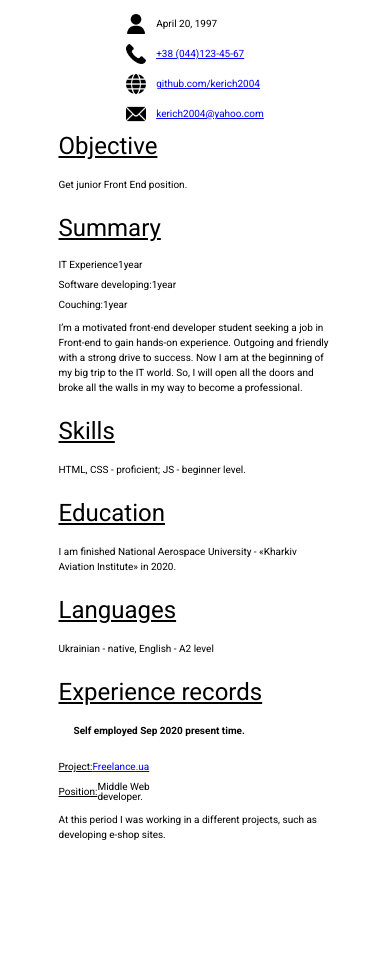
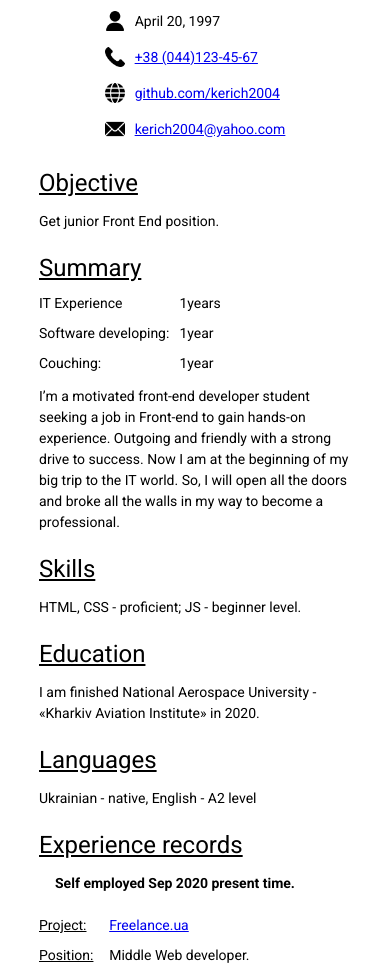
Before and after one commit to kerich2004/test-repository, a plain HTML site: page index.html in a window 390 px wide. Shown: the part 85-1060 px from the top of the page. Before the commit the page ends 967 px from the top, so only its background shows below. Drawn offline with Linux system fonts and the light colour scheme.

Commit message:
html and css changes

```diff
--- a/index.html
+++ b/index.html
@@ -1,27 +1,44 @@
 <!DOCTYPE html>
 <html lang="en">
   <head>
-    <meta charset="UTF-8">
-    <meta http-equiv="X-UA-Compatible" content="IE=edge">
-    <meta name="viewport" content="width=device-width, initial-scale=1.0">
-    <meta name="description" content="Kirill Selenov cv">
+    <meta charset="UTF-8" />
+    <meta http-equiv="X-UA-Compatible" content="IE=edge" />
+    <meta name="viewport" content="width=device-width, initial-scale=1.0" />
+    <meta name="description" content="Kirill Selenov cv" />
     <title>Kirill Seleznov</title>
-    <link rel="icon" type="image/x-icon" href="img/favicon.png">
-    <link rel="stylesheet" href="main.css">
-    <link rel="preconnect" href="https://fonts.googleapis.com">
-    <link rel="preconnect" href="https://fonts.gstatic.com" crossorigin>
-    <link href="https://fonts.googleapis.com/css2?family=Roboto:wght@400;500;700&display=swap" rel="stylesheet">
+    <link rel="icon" type="image/x-icon" href="img/favicon.png" />
+    <link rel="stylesheet" href="styles.css" />
+    <link rel="preconnect" href="https://fonts.googleapis.com" />
+    <link rel="preconnect" href="https://fonts.gstatic.com" crossorigin />
+    <link
+      href="https://fonts.googleapis.com/css2?family=Roboto:wght@400;500;700&display=swap"
+      rel="stylesheet"
+    />
   </head>
   <body>
     <header>
       <h1>Kirill Seleznov</h1>
       <nav>
         <ul>
-
-                <li><img src="img/info.png" alt="">April 20, 1997</li>
-                <li><img src="img/phone.png" alt=""><a href=”tel:+380441234567>+38 (044)123-45-67</a></li>
-                <li><img src="img/site.png" alt=""><a href="https://github.com/kerich2004">github.com/kerich2004</a></li>
-                <li><img src="img/mail.png" alt=""><a href="mailto:kerich2004@yahoo.com">kerich2004@yahoo.com</a></li>
+          <li><img src="img/info.png" alt="Date" />April 20, 1997</li>
+          <li>
+            <img src="img/phone.png" alt="Phone number" /><a
+              href="”tel:+380441234567"
+              >+38 (044)123-45-67</a
+            >
+          </li>
+          <li>
+            <img src="img/site.png" alt="Link site" /><a
+              href="https://github.com/kerich2004"
+              >github.com/kerich2004</a
+            >
+          </li>
+          <li>
+            <img src="img/mail.png" alt="E-mail" /><a
+              href="mailto:kerich2004@yahoo.com"
+              >kerich2004@yahoo.com</a
+            >
+          </li>
         </ul>
       </nav>
     </header>
@@ -30,26 +47,39 @@
       <p>Get junior Front End position.</p>
       <h3>Summary</h3>
       <ul class="main-list">
-            <li><span>IT Experience</span>1year</li>
+        <li><span>IT Experience</span>1years</li>
         <li><span>Software developing:</span> 1year</li>
         <li><span>Couching:</span>1year</li>
       </ul>
-        <p>I’m a motivated front-end developer student seeking a job in Front-end to gain hands-on experience. Outgoing and friendly with a strong drive to success.
-Now I am at the beginning of my big trip to the IT world. So, I will open all the
-doors and broke all the walls in my way to become a professional.</p>
+      <p>
+        I’m a motivated front-end developer student seeking a job in Front-end
+        to gain hands-on experience. Outgoing and friendly with a strong drive
+        to success. Now I am at the beginning of my big trip to the IT world.
+        So, I will open all the doors and broke all the walls in my way to
+        become a professional.
+      </p>
       <h3>Skills</h3>
       <p>HTML, CSS - proficient; JS - beginner level.</p>
       <h3>Education</h3>
-                <p>I am finished National Aerospace University - «Kharkiv Aviation Institute» in 2020.</p>
+      <p>
+        I am finished National Aerospace University - «Kharkiv Aviation
+        Institute» in 2020.
+      </p>
       <h3>Languages</h3>
       <p>Ukrainian - native, English - A2 level</p>
       <h3>Experience records</h3>
       <p class="text-indent">Self employed Sep 2020 present time.</p>
-                <ul class="main-list">
-                    <li><span class="underline">Project:</span><a href="https://freelance.ua/ru/">Freelance.ua</a></li>
+      <ul class="experience-list">
+        <li>
+          <span class="underline">Project:</span
+          ><a href="https://freelance.ua/ru/">Freelance.ua</a>
+        </li>
         <li><span class="underline">Position:</span>Middle Web developer.</li>
       </ul>
-                <p>At this period I was working in a different projects, such as developing e-shop sites.</p>
+      <p>
+        At this period I was working in a different projects, such as developing
+        e-shop sites.
+      </p>
     </main>
   </body>
 </html>
--- a/main.css
+++ /dev/null
@@ -1,3 +0,0 @@
-@import url(style/reset.css);
-@import url(style/base.css);
-@import url(style/adaptive.css);
--- a/style/adaptive.css
+++ /dev/null
@@ -1,9 +0,0 @@
-@media (max-width: 760px) {
-    body {
-        width: 70%;
-        font-size: 10px;
-    }
-    ul {
-        margin: 0 auto;
-    }
-};
--- a/style/base.css
+++ b/style/common.css
@@ -1,12 +1,13 @@
 body {
-    width: 800px;
+    width: 80%;
+    max-width: 1000px;
     margin: 40px auto;
     font-size: 14px;
     font-family: 'Roboto', sans-serif;
 }
 
 h1, h2, h3, ul {
-    margin-bottom: 1.2rem;
+    margin-bottom: 1rem;
 }
 
 p {
@@ -25,6 +26,9 @@ h3 {
     text-decoration: underline;
 }
 
+a:hover {
+    color: brown;
+}
 img {
     width: 20px;
     height: 20px;
@@ -40,18 +44,34 @@ nav {
 li {
     display: flex;
     align-items: center;
-    margin-bottom: 10px;
+    margin-bottom: 1rem;
 }
 
-.main-list  li {
+main ul {
     width: 50%;
+}
 
+main li {
+    display: grid;
+    grid-template-columns: 1fr 1fr;
 }
+
+.experience-list li {
+    display: grid;
+    grid-template-columns: 0.5fr 1.5fr;
+}
+
 .text-indent {
     font-weight: bold;
-    text-indent: 15px;
+    text-indent: 1rem;
 }
 
 .underline {
     text-decoration: underline;
 }
+
+@media (min-width: 320px) and (max-width: 780px) {
+    main ul {
+        width: 90%;
+    }
+}
--- a/style/text.css
+++ /dev/null
@@ -1,23 +0,0 @@
-.underline {
-    text-decoration: underline;
-}
-
-.name {
-    text-align: center;
-    font-size: 36px;
-}
-
-.section-text {
-    line-height: 1.5;
-}
-
-.section-title {
-    font-size: 26px;
-    text-decoration: underline;
-}
-
-.text-indent {
-    text-indent: 1em;
-    font-weight: 700;
-    margin-bottom: 30px;
-}
--- /dev/null
+++ b/styles.css
@@ -0,0 +1,2 @@
+@import url(style/reset.css);
+@import url(style/common.css);
```
Lines whose indentation alone changed are shown as unchanged.
